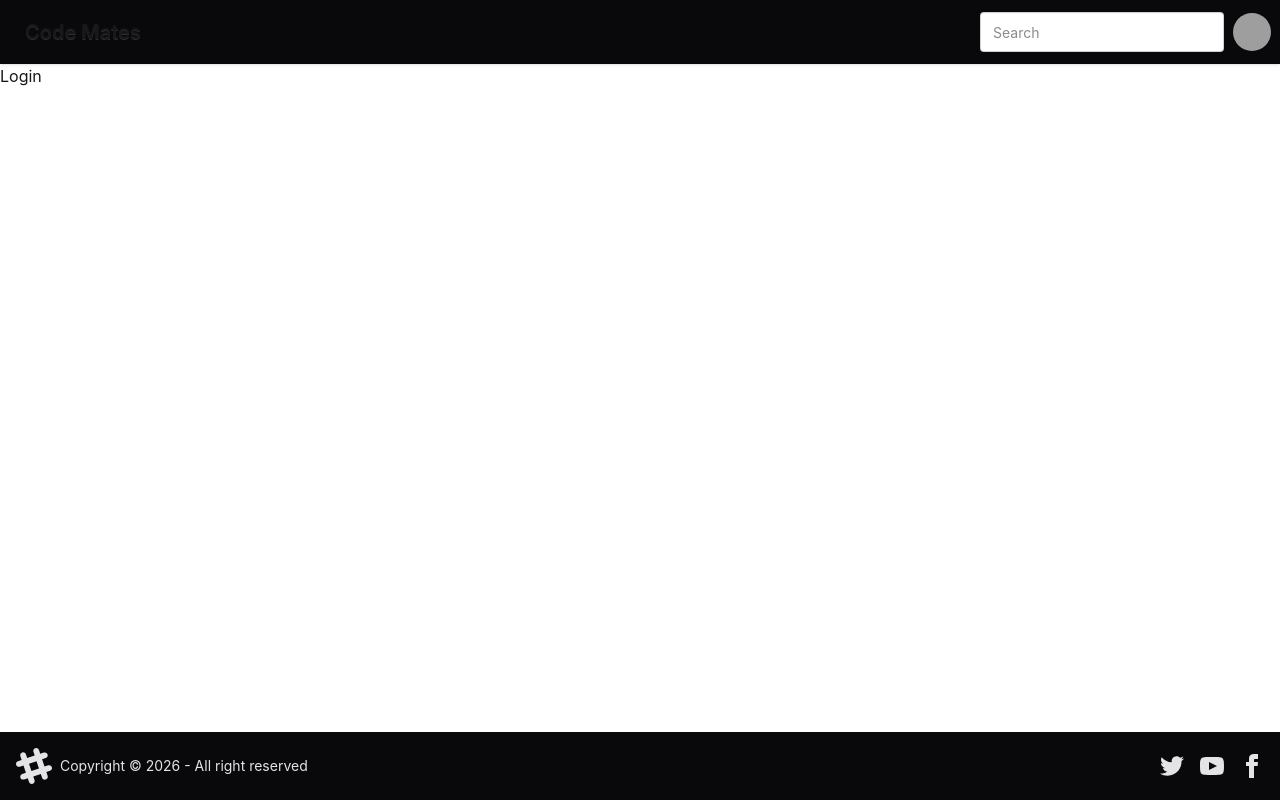
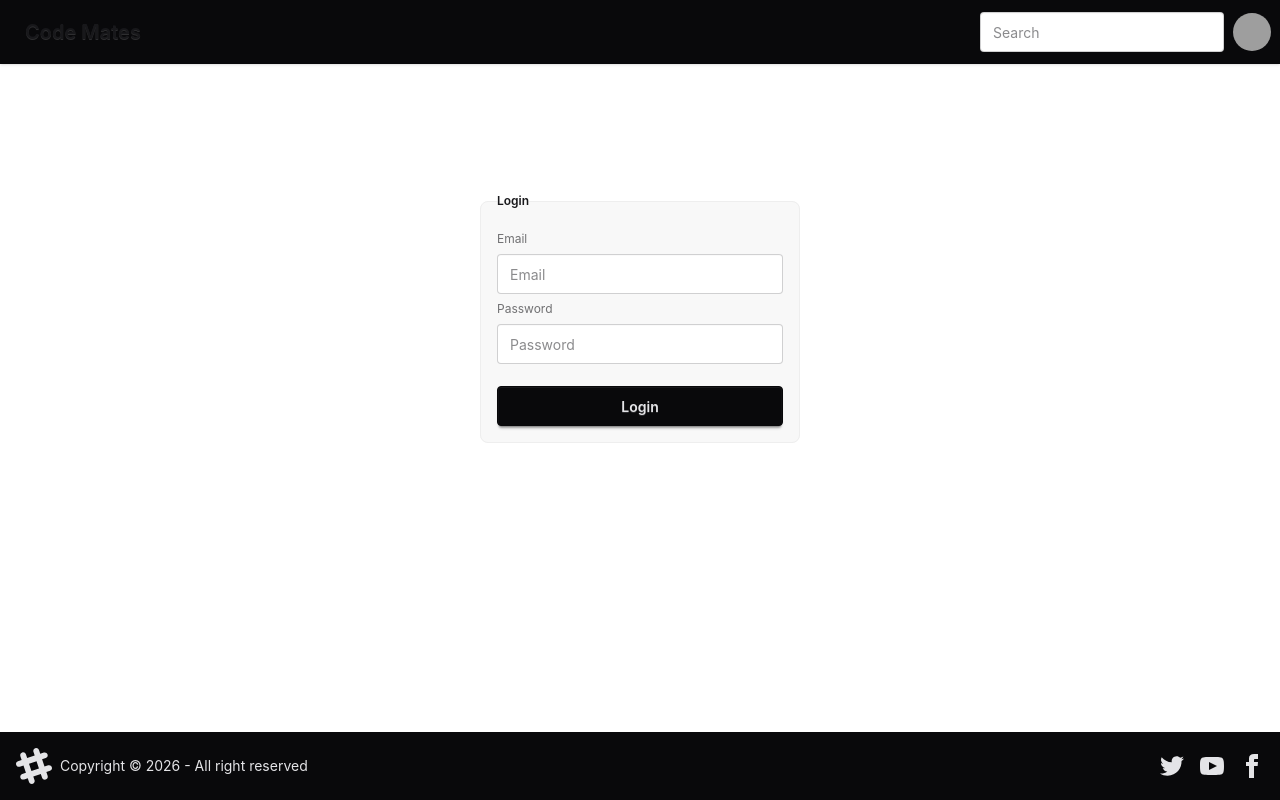
Before and after one commit to Aayush-Roy/codemates-ui, a React (Vite) app: page /login in a window 1280 px wide. Built offline with nearby package versions, Linux system fonts and the light colour scheme; grey boxes are pictures that could not be loaded.

Commit message:
designing login page

```diff
--- a/src/App.jsx
+++ b/src/App.jsx
@@ -1,8 +1,7 @@
 import { BrowserRouter, Route, Routes } from "react-router-dom"
-import Navbar from "./components/layout/Navbar"
 import Body from "./Body"
-import Login from "./Login"
 import Profile from "./Profile"
+import Login from "./components/auth/Login"
 
 const App = () => {
   return (
--- a/src/Login.jsx
+++ /dev/null
@@ -1,11 +0,0 @@
-
-
-const Login = () => {
-  return (
-    <div>
-      Login
-    </div>
-  )
-}
-
-export default Login
--- /dev/null
+++ b/src/components/auth/Login.jsx
@@ -0,0 +1,26 @@
+import { useState } from "react"
+
+
+const Login = () => {
+   const [emailId, setEmailId] = useState("");
+   const [password, setPassword] = useState("");
+  return (
+    <div className="flex justify-center items-center mt-30">
+
+
+    <fieldset className="fieldset bg-base-200 border-base-300 rounded-box w-xs border p-4">
+  <legend className="fieldset-legend">Login</legend>
+
+  <label className="label">Email</label>
+  <input value={emailId} onChange={(e)=>setEmailId(e.target.value)} type="email" className="input" placeholder="Email" />
+
+  <label className="label">Password</label>
+  <input value={password} onChange={(e)=>setPassword(e.target.value)} type="password" className="input" placeholder="Password" />
+
+  <button className="btn btn-neutral mt-4">Login</button>
+</fieldset>
+</div>
+)
+}
+
+export default Login
```
